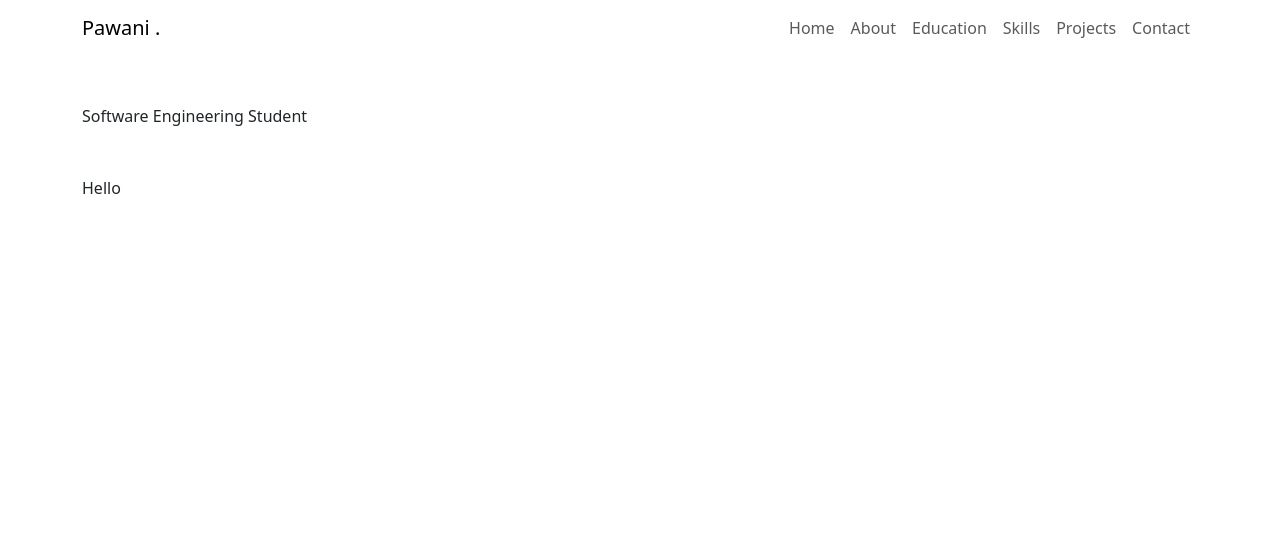
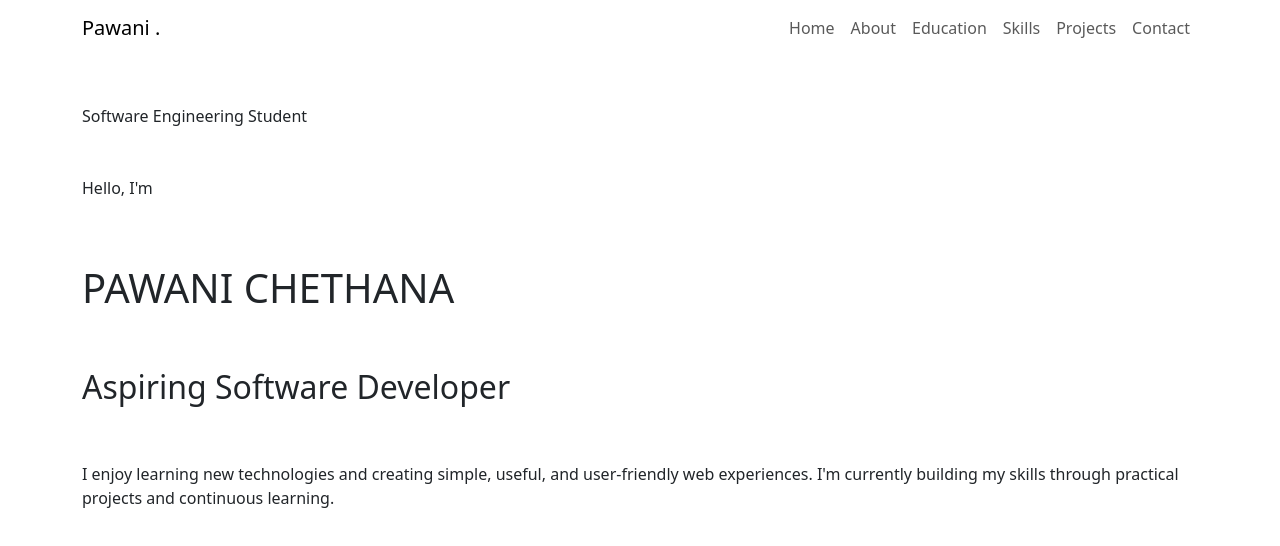
Before and after one commit to Pawani-cmb/Portfolio, a plain HTML site: page index.html in a window 1280 px wide. Drawn offline with nearby package versions, Linux system fonts and the light colour scheme.

Commit message:
add hero-description

```diff
--- a/index.html
+++ b/index.html
@@ -78,7 +78,23 @@
 
 Software Engineering Student
         </div>
-<p class="text-hello"> Hello </p>
+<p class="text-hello"> Hello, I'm </p>
+<h1>
+    PAWANI
+    <span> CHETHANA </span>
+</h1>
+
+<h2 class="hero-title">
+    Aspiring Software Developer
+
+</h2>
+<p class="hero-description">
+
+     I enjoy learning new technologies and creating
+                            simple, useful, and user-friendly web experiences.
+                            I'm currently building my skills through practical
+                            projects and continuous learning.
+</p>
     </div>
 
 </div>
```
